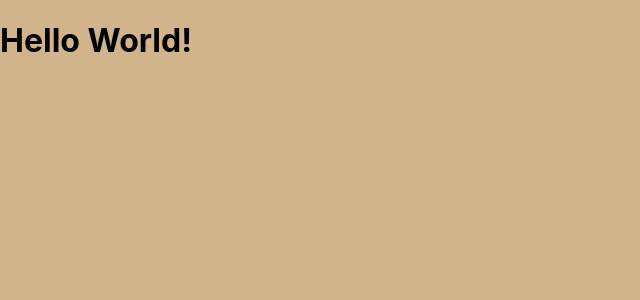
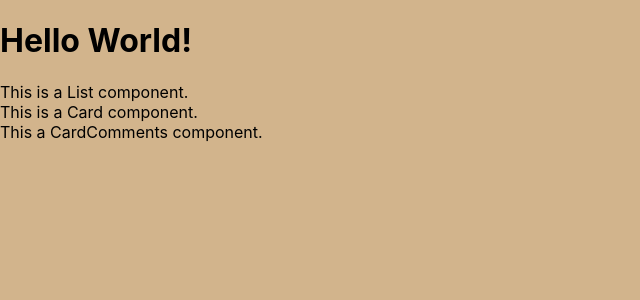
Before and after one commit to ajlee12/react-node-kanban, a React (Create React App) app: page / in a window 1280 px wide. Shown: the top 300 px of the page, without its empty margins (0-640 px from the left). Built offline with nearby package versions, Linux system fonts and the light colour scheme.

Commit message:
Add core components' boilerplate.

```diff
--- a/src/components/App.tsx
+++ b/src/components/App.tsx
@@ -1,9 +1,11 @@
 import React, { FC } from 'react';
+import List from './List';
 
 const App: FC = () => {
   return (
     <div className="App">
       <h1>Hello World!</h1>
+      <List />
     </div>
   );
 };
--- /dev/null
+++ b/src/components/Card.tsx
@@ -0,0 +1,13 @@
+import React, { FC } from 'react';
+import CardComments from './CardComments';
+
+const Card: FC = () => {
+  return (
+    <div>
+      This is a Card component.
+      <CardComments />
+    </div>
+  );
+};
+
+export default Card;
--- /dev/null
+++ b/src/components/CardComments.tsx
@@ -0,0 +1,11 @@
+import React, { FC } from 'react';
+
+const CardComments: FC = () => {
+  return (
+    <div>
+      This a CardComments component.
+    </div>
+  );
+};
+
+export default CardComments;
--- a/src/components/List.tsx
+++ b/src/components/List.tsx
@@ -1 +1,13 @@
 import React, { FC } from 'react';
+import Card from './Card';
+
+const List: FC = () => {
+  return (
+    <div>
+      This is a List component.
+      <Card />
+    </div>
+  );
+};
+
+export default List;
```
